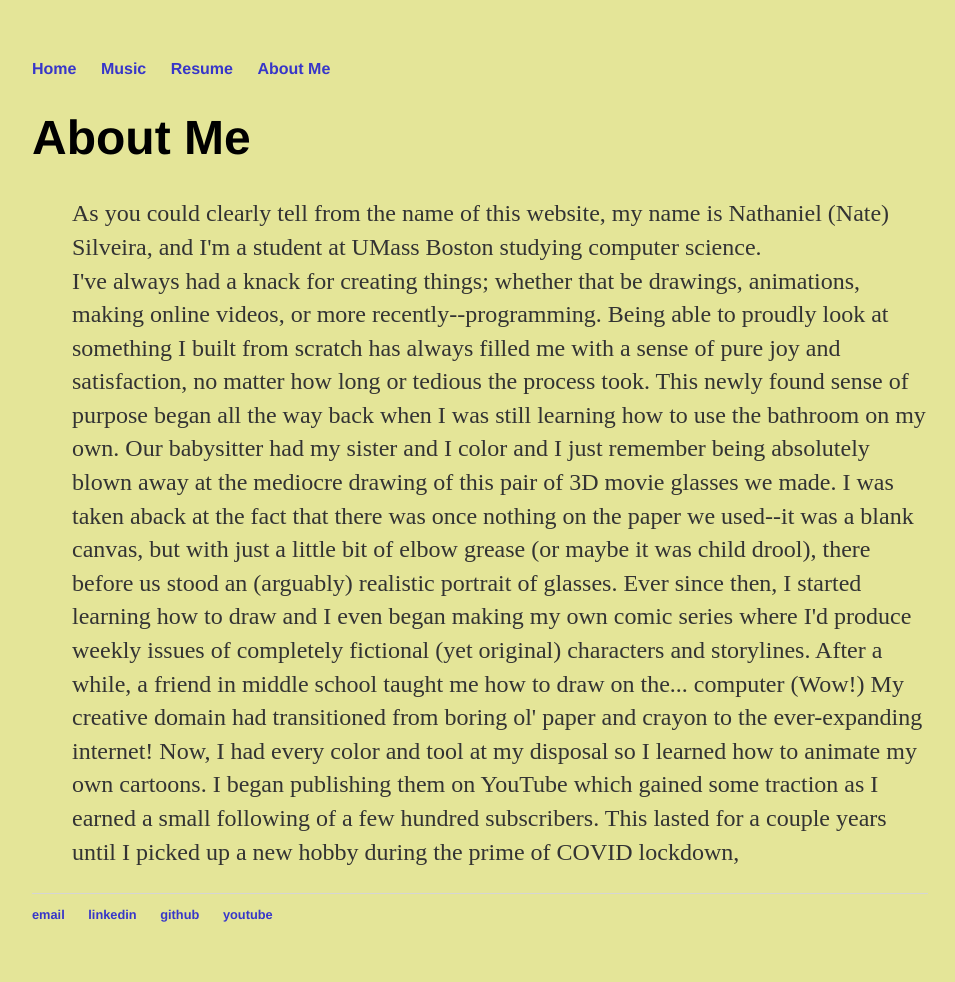
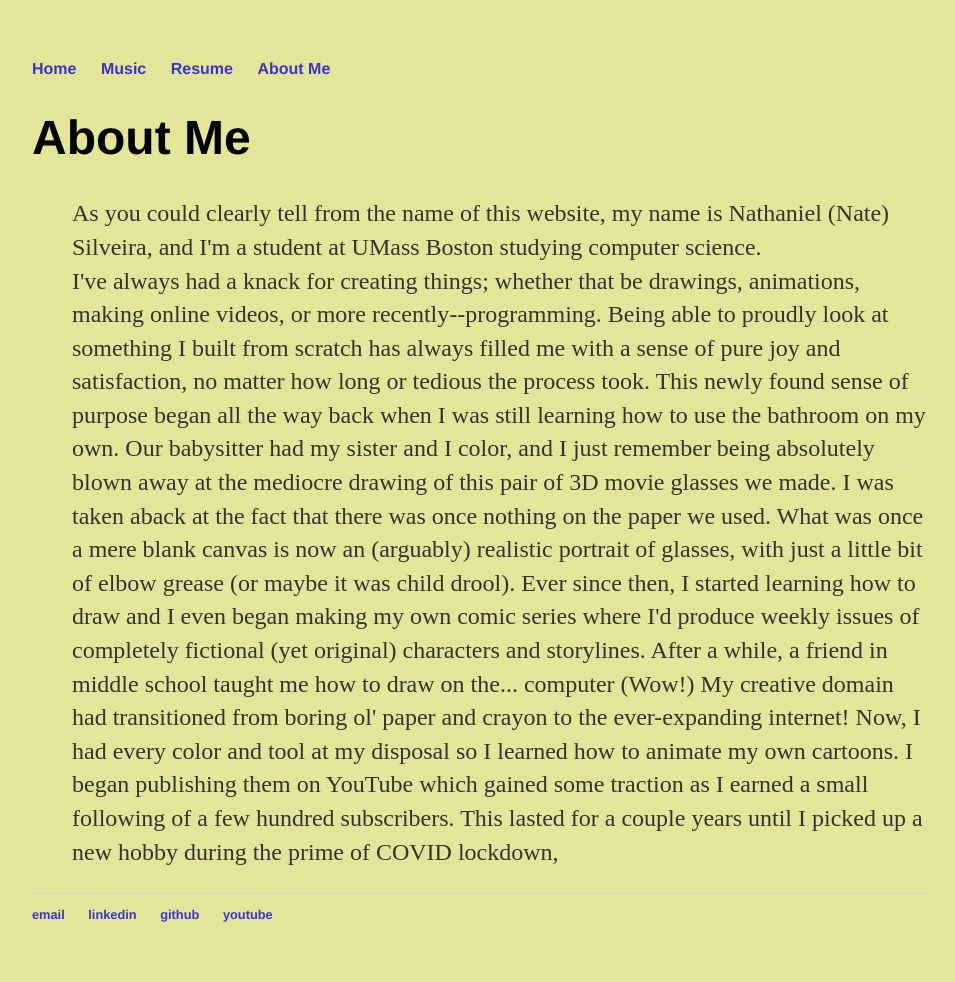
Before and after one commit to n8silveira/n8silveira.github.io, a Jekyll site: the page built from about/index.html, in a window 1280 px wide. Shown: the whole page, without its empty margins (160-1115 px from the left). Built offline with Jekyll 4.4.1, drawn with Linux system fonts in a browser that asks for light colours.

Commit message:
Update index.html

```diff
--- a/about/index.html
+++ b/about/index.html
@@ -9,11 +9,11 @@ title: About Me
 			whether that be drawings, animations, making online videos, or more recently--programming. Being able to
 			proudly look at something I built from scratch has always filled me with a sense of pure joy and satisfaction,
 			no matter how long or tedious the process took. This newly found sense of purpose began all the way back
-			when I was still learning how to use the bathroom on my own. Our babysitter had my sister and I color and
+			when I was still learning how to use the bathroom on my own. Our babysitter had my sister and I color, and
 			I just remember being absolutely blown away at the mediocre drawing of this pair of 3D movie glasses we
-			made. I was taken aback at the fact that there was once nothing on the paper we used--it was a blank canvas,
-			but with just a little bit of elbow grease (or maybe it was child drool), there before us stood an (arguably)
-			realistic portrait of glasses. Ever since then, I started learning how to draw and I even began making my
+			made. I was taken aback at the fact that there was once nothing on the paper we used. What was once a mere
+			blank canvas is now an (arguably) realistic portrait of glasses, with just a little bit of elbow grease
+			(or maybe it was child drool). Ever since then, I started learning how to draw and I even began making my
 			own comic series where I'd produce weekly issues of completely fictional (yet original) characters and
 			storylines. After a while, a friend in middle school taught me how to draw on the... computer (Wow!)
 			My creative domain had transitioned from boring ol' paper and crayon to the ever-expanding internet! Now,
```
